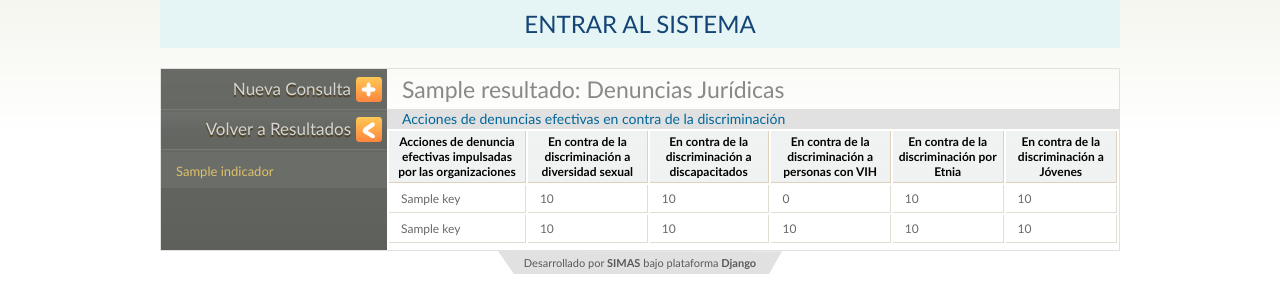
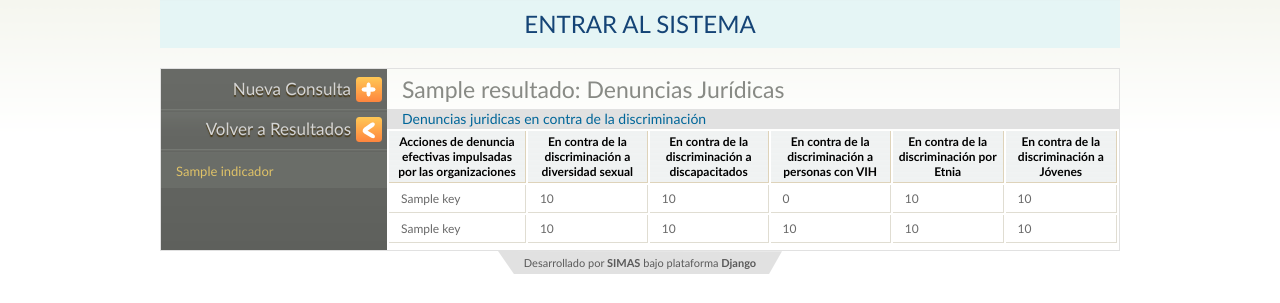
Before and after one commit to eos87/fed, a Django app: template templates/fed/indicador122.html in a window 1280 px wide. Shown: the part 139-442 px from the top of the page. Run offline with Django 3.2, Linux system fonts and the light colour scheme; the template is opened without the code that fills it: most values are stand-ins (such as "Sample title", 1, 10 or a date in 2020); some libraries are stand-ins or nearby versions.

Commit message:
ultimo cambio de hoy para fed aqui en simas

```diff
--- a/templates/fed/indicador121.html
+++ b/templates/fed/indicador121.html
@@ -9,7 +9,7 @@
     </div>
     <div class="table_container">
         <table class="mostrar">
-            <caption>Acciones de denuncias p&uacute;blicas y ante instancias del Estado de denuncia en contra de la discriminaci&oacute;n</caption>
+            <caption>Denuncias p&uacute;blicas y ante instancias del Estado de denuncia en contra de la discriminaci&oacute;n</caption>
             <thead>
                 <tr>
                     <th>&nbsp;</th>
--- a/templates/fed/indicador122.html
+++ b/templates/fed/indicador122.html
@@ -9,7 +9,7 @@
     </div>
     <div class="table_container">
         <table class="mostrar">
-            <caption>Acciones de denuncias efectivas en contra de la discriminaci&oacute;n</caption>
+            <caption>Denuncias juridicas en contra de la discriminaci&oacute;n</caption>
             <thead>
                 <tr>
                     <th>Acciones de denuncia efectivas impulsadas por las organizaciones</th>
```
